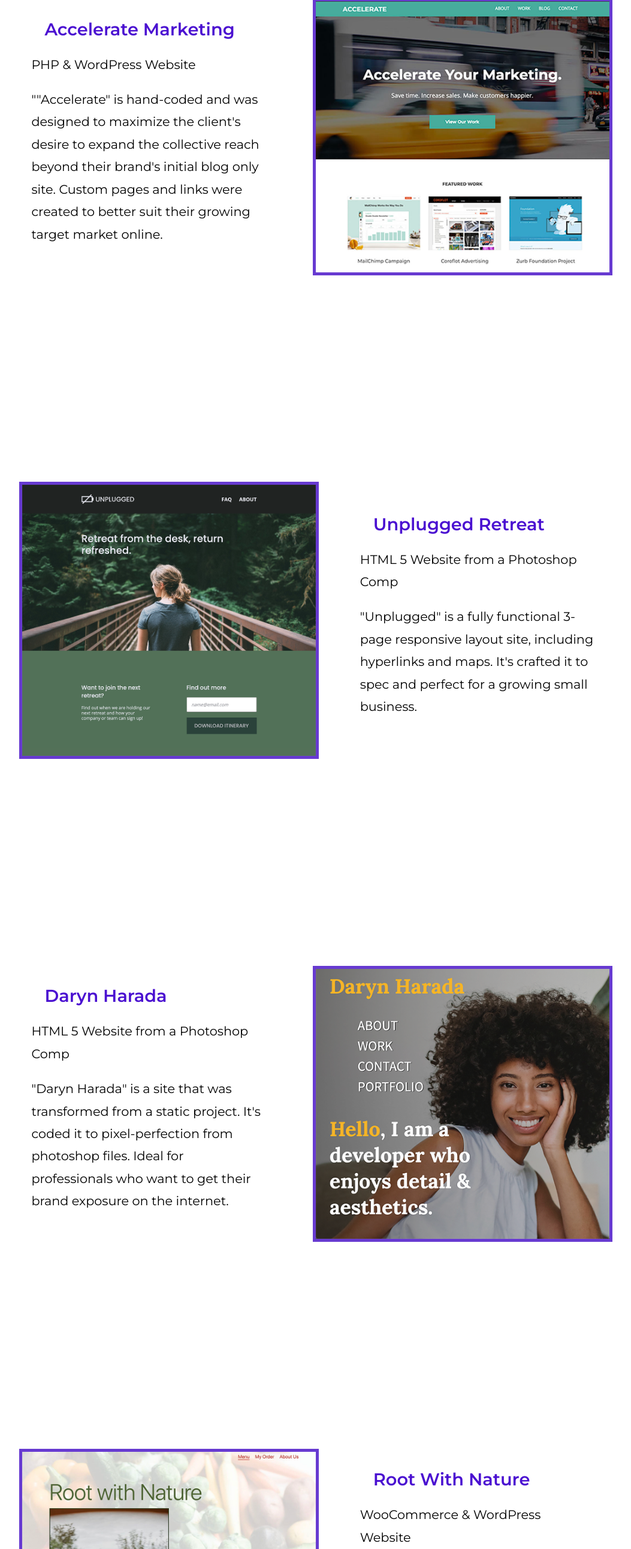
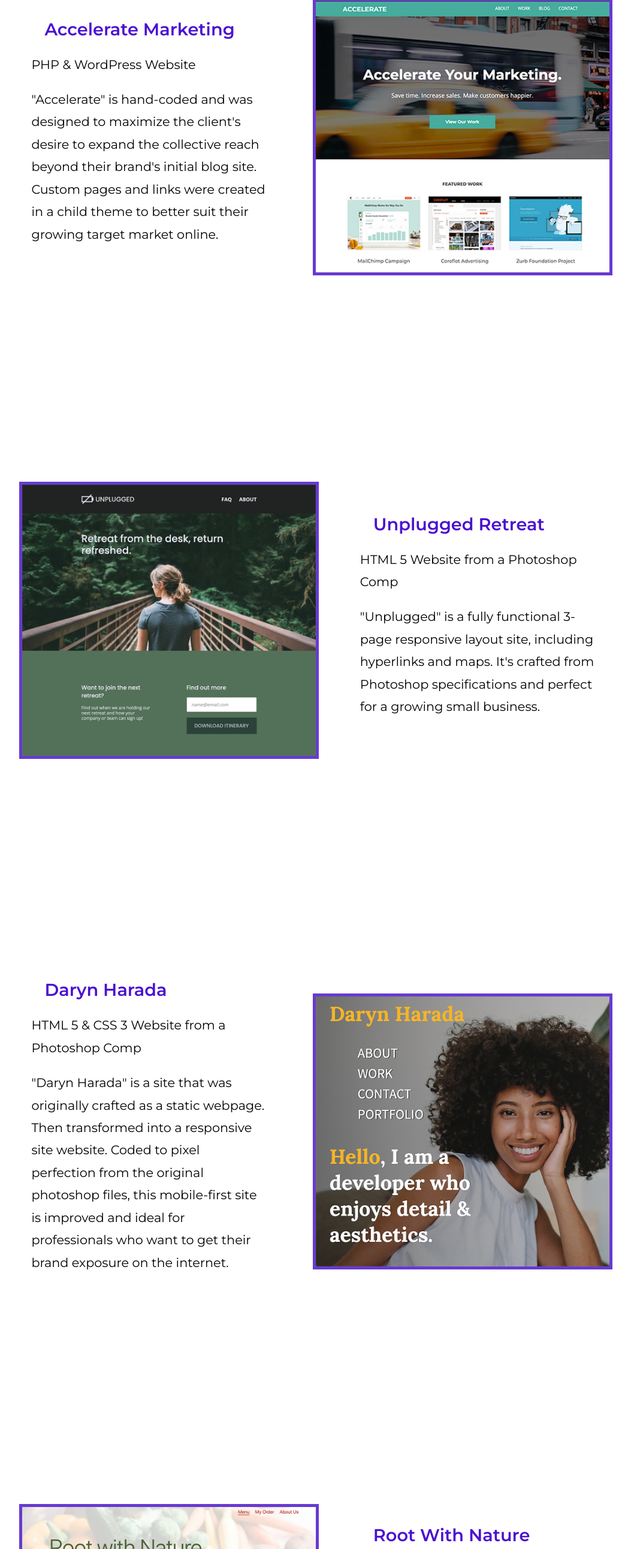
Before and after one commit to bettameta/portfolio-site, a website built with Parcel: page index.html in a window 1280 px wide. Shown: the part 2658-5240 px from the top of the page at 60% size, without its empty margins (118-1171 px from the left). Built offline with nearby package versions, Linux system fonts and the light colour scheme.

Commit message:
Grammar and spelling check to HTML.  Also will need to revisit portfolio sizing in portfolio section.  Prefer to go back to design with one size change at 778px.

```diff
--- a/index.html
+++ b/index.html
@@ -93,9 +93,9 @@ CONTENT-WRAPPERS -->
               <h2><a href="https://www.reesecodes.com/" target="_blank">Accelerate Marketing</a></h2>
                 <p>PHP & WordPress Website</p>
                   <p>
-                    ""Accelerate" is hand-coded and was designed to maximize the client's desire to
-                    expand the collective reach beyond their brand's initial blog only site.  Custom pages and links
-                    were created to better suit their growing target market online.
+                    "Accelerate" is hand-coded and was designed to maximize the client's desire to
+                    expand the collective reach beyond their brand's initial blog site.  Custom pages and links
+                    were created in a child theme to better suit their growing target market online.
                   </p><br/>
             </div>
           </article>
@@ -110,7 +110,7 @@ CONTENT-WRAPPERS -->
                   <p>HTML 5 Website from a Photoshop Comp</p>
                   <p>
                     "Unplugged" is a fully functional 3-page responsive layout site, including
-                    hyperlinks and maps.  It's crafted it to spec and perfect for a growing small business.
+                    hyperlinks and maps.  It's crafted from Photoshop specifications and perfect for a growing small business.
                   </p><br/>
               </div>
           </article>
@@ -123,11 +123,11 @@ CONTENT-WRAPPERS -->
             <div>
                 <h2><a href="https://bettameta.github.io/responsive-jubilee/"
                 target="_blank">Daryn Harada</a></h2>
-                  <p class="sub">HTML 5 Website from a Photoshop Comp</p>
+                  <p class="sub">HTML 5 & CSS 3 Website from a Photoshop Comp</p>
                     <p>
-                      "Daryn Harada" is a site that was transformed from a static project.
-                      It's coded it to pixel-perfection from photoshop files.
-                      Ideal for professionals who want to get their brand exposure on the internet.
+                      "Daryn Harada" is a site that was originally crafted as a static webpage. Then transformed into a responsive site website.
+                      Coded to pixel perfection from the original photoshop files, this mobile-first site is improved and
+                      ideal for professionals who want to get their brand exposure on the internet.
                     </p><br/>
               </div>
           </article>
@@ -155,7 +155,7 @@ CONTENT-WRAPPERS -->
             <figure><a href="https://bettameta.github.io/oracle/" target="_blank"><img src="img/reese-oracle.jpg" alt = "magical-oracle"></a></figure>
             <div>
               <h2><a href="https://bettameta.github.io/oracle/" target="_blank">Magic Oracle</a></h2>
-                <p class="sub">HTML CSS & JavaScript from a Design Comp</p>
+                <p class="sub">HTML CSS & JavaScript Project</p>
                   <p>
                     "Magical Oracle" is an example of how entertaining coding can be.  Let's face it,
                     if you have gotten this far, why not take the time to ask the magic oracle a few
```
